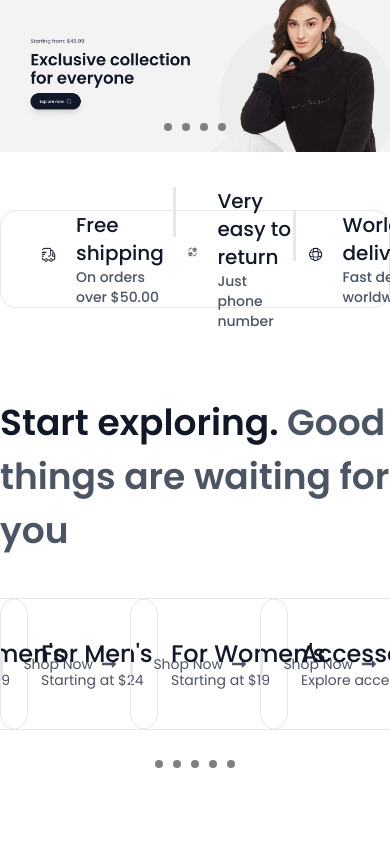
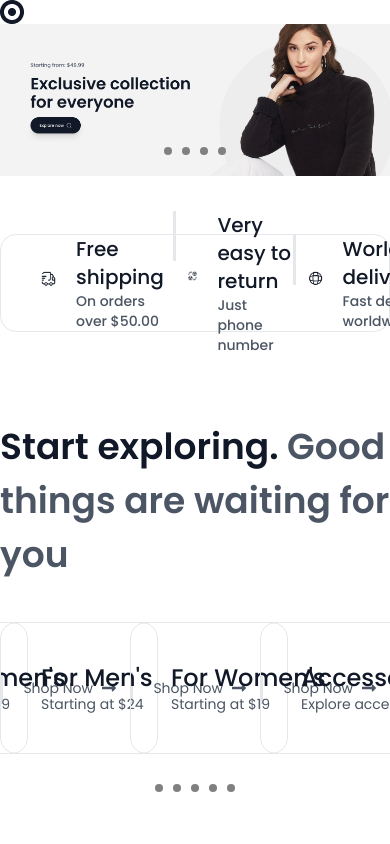
Before and after one commit to mahirTheCoder/Nexton-E-commerce, a React (Vite) app: page / in a window 390 px wide. Shown: the top 844 px of the page. Built offline with nearby package versions, Linux system fonts and the light colour scheme; no server answers.

Commit message:
logo add

```diff
--- a/src/Components/Responsivenav.jsx
+++ b/src/Components/Responsivenav.jsx
@@ -1,12 +1,15 @@
 import React from 'react'
-
+import favicon from '../assets/Images/favicon.png'
+import { Link } from 'react-router'
 const Responsivenav = () => {
   return (
     <>
-    <nav>
+    <nav className='lg:hidden block'>
       <div className="container">
         <div className="res-row">
-          <div className="logo"></div>
+          <div className="logo">
+            <Link className='w-6' to={'/'} ><img  src={favicon} alt="logo" /></Link>
+          </div>
           <div className="search-buton"></div>
           <div className="buttons"></div>
         </div>
--- a/src/Layouts/LaoutOne.jsx
+++ b/src/Layouts/LaoutOne.jsx
@@ -2,11 +2,13 @@ import React from 'react'
 import { Outlet } from 'react-router'
 import Navbar from '../Components/Navbar'
 import Footer from '../Components/Footer'
+import Responsivenav from '../Components/Responsivenav'
 
 const LaoutOne = () => {
   return (
     <>
     <Navbar/>
+    <Responsivenav/>
     <Outlet/>
     <Footer/>
     </>
```
Also changed, not shown: src/assets/Images/favicon.png (added).
